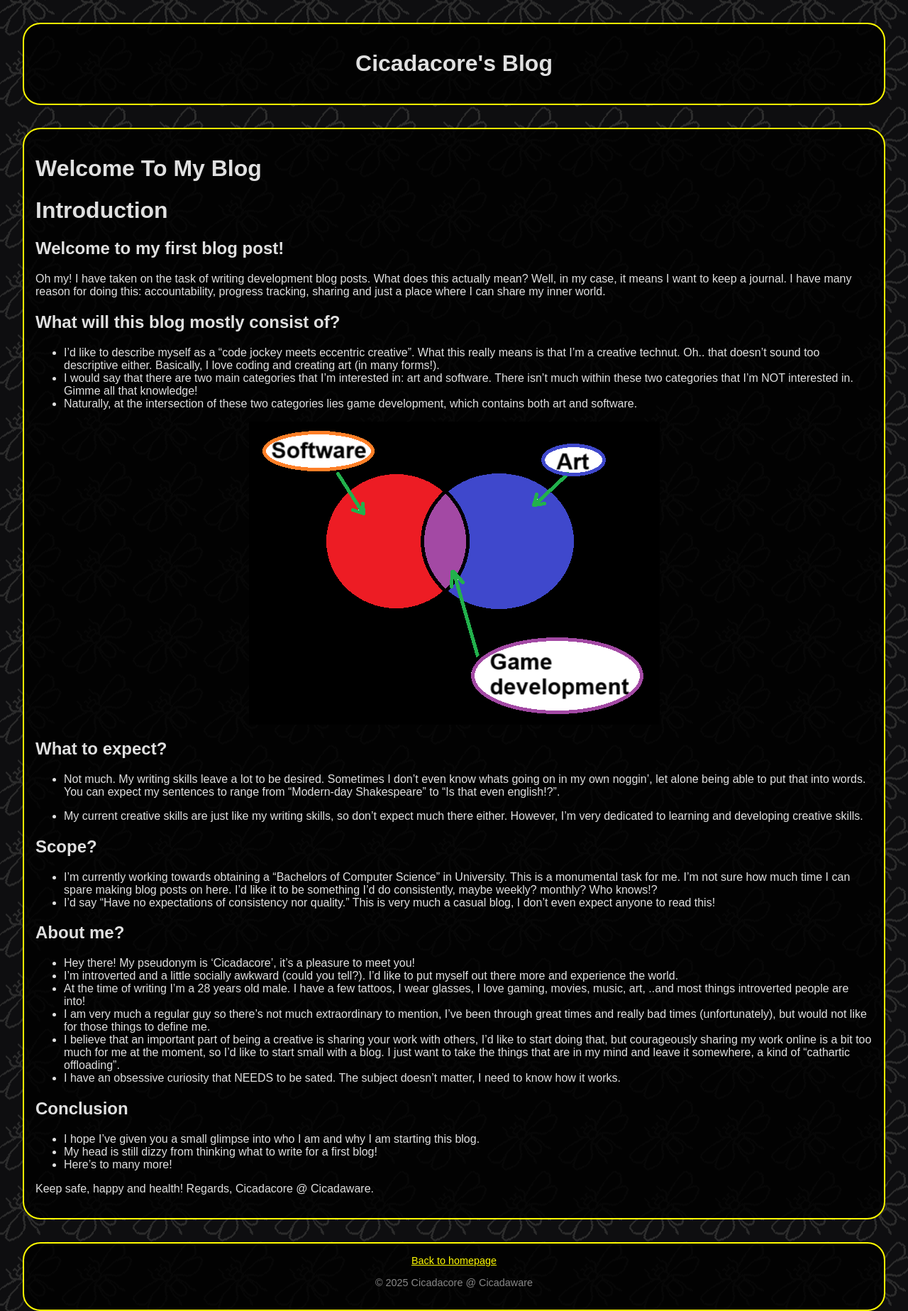
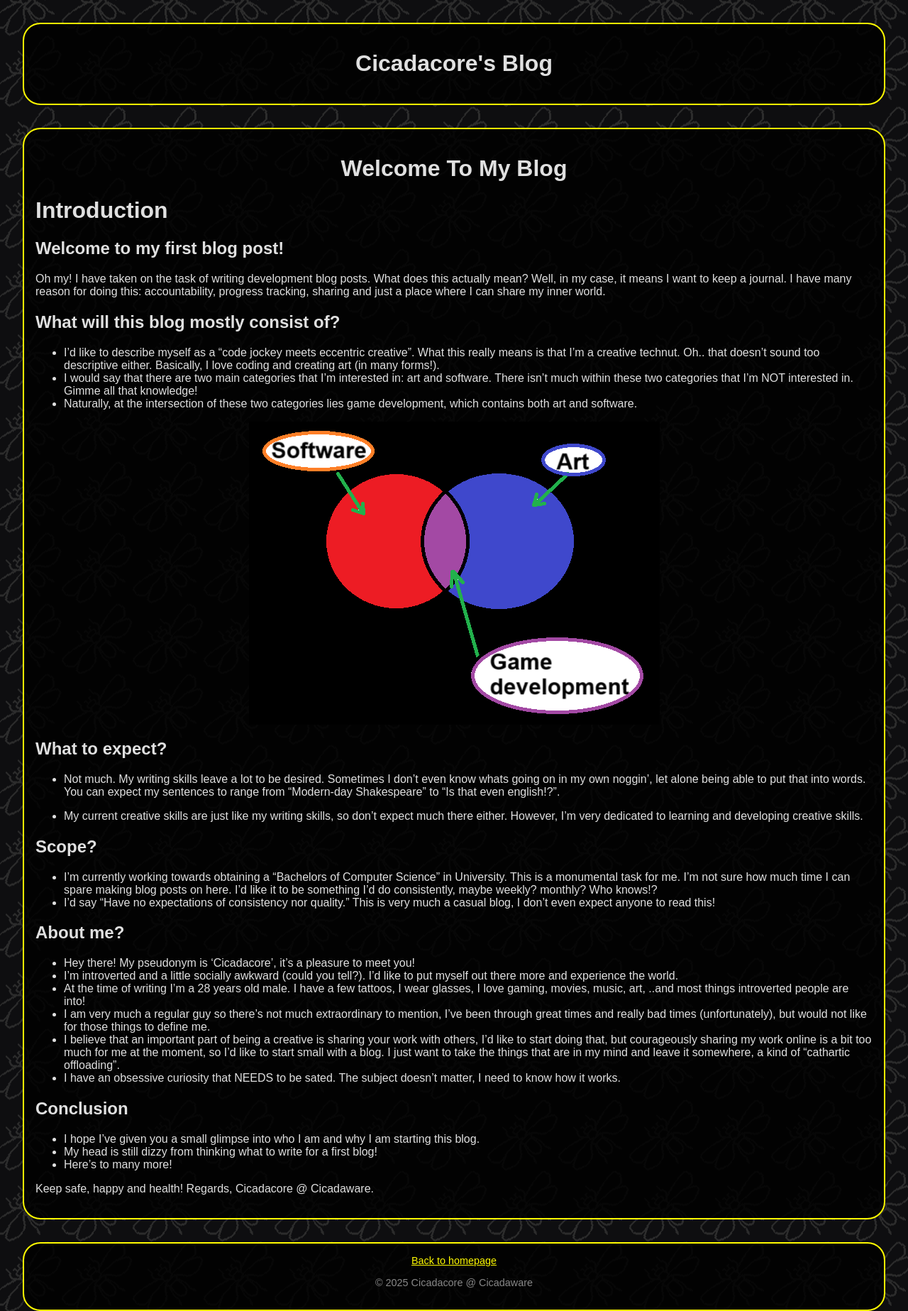
Before and after one commit to Cicadaware/cicadaware.github.io, a Jekyll site: the page built from _posts/2025-06-16-first-post.md, in a window 1280 px wide. Shown: the whole page at 71% size. Built offline with Jekyll 4.4.1, drawn with Linux system fonts in a browser that asks for light colours.

Commit message:
changed entire format

```diff
--- a/_layouts/default.html
+++ b/_layouts/default.html
@@ -13,7 +13,7 @@
 
   <div class="page-container">
     <main class="content">
-      <h1> Welcome To My Blog </h1>
+      <h1 class="welcome"> Welcome To My Blog </h1>
       {{ content }}
     </main>
   </div>
--- a/assets/css/style.css
+++ b/assets/css/style.css
@@ -47,6 +47,10 @@ footer {
   min-height: 100vh;
 }
 
+.welcome {
+  text-align: center;
+}
+
 .content {
   flex: 1;
   background-color: rgba(0, 0, 0, 0.85);
```
Also changed, not shown: index.md (+1 -0 lines).
